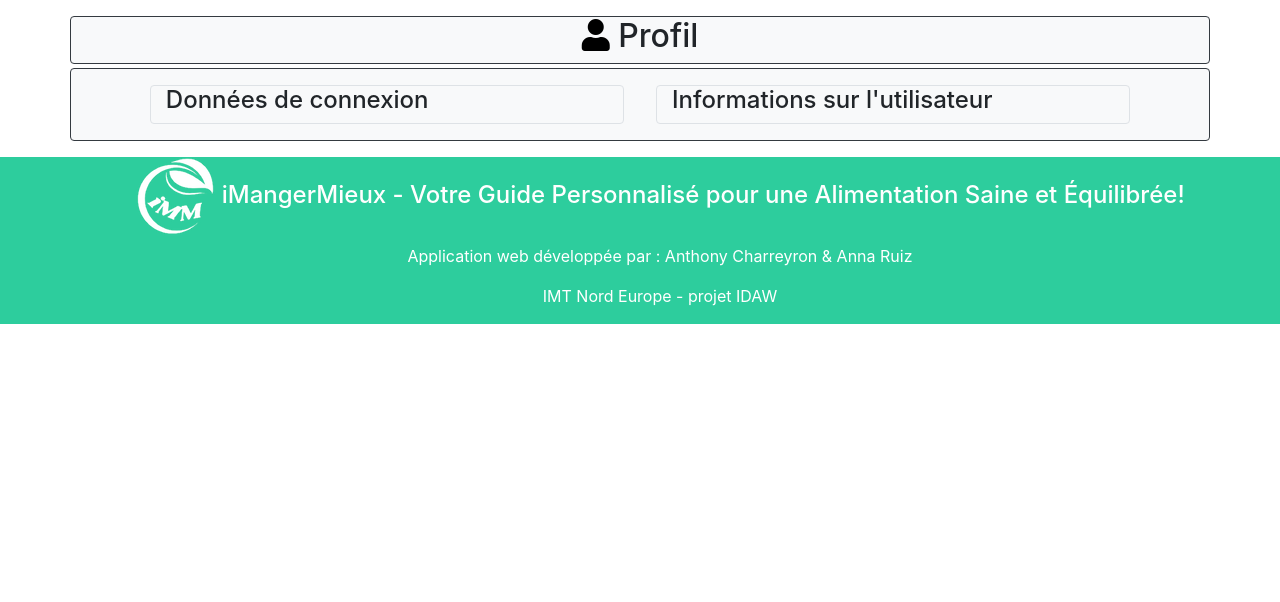
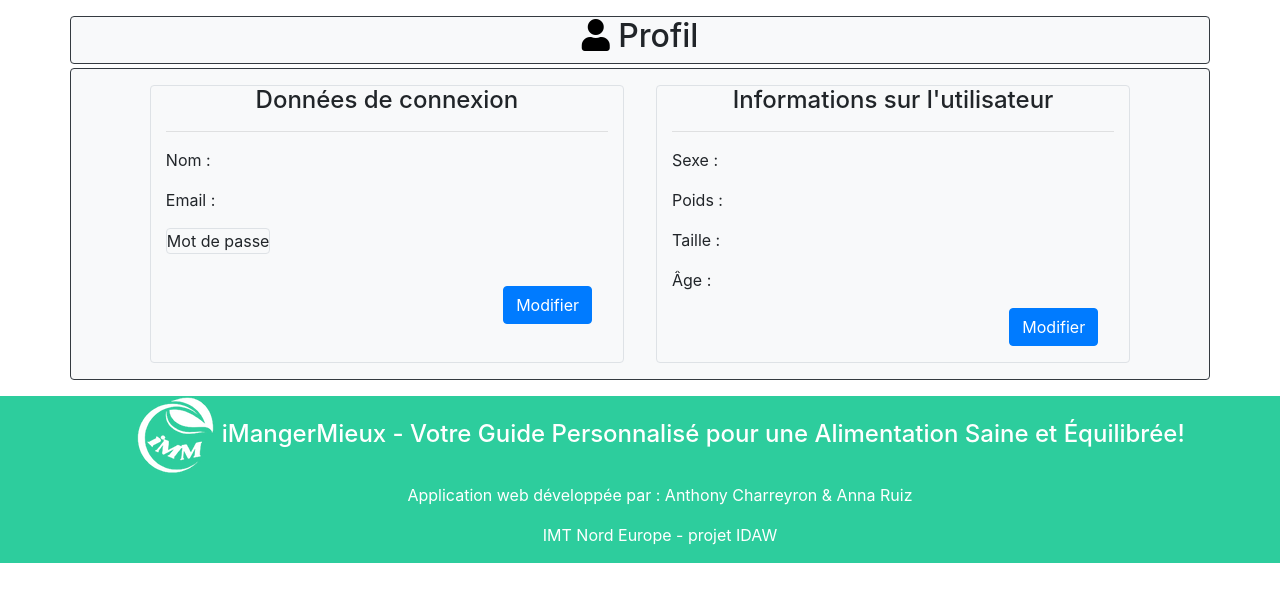
Before and after one commit to AnnnaRuiz/iMangerMieux, a PHP site: page /index.php?page=profil in a window 1280 px wide. Shown: the part 50-652 px from the top of the page. Run offline with PHP 8.4, Linux system fonts and the light colour scheme; some libraries are stand-ins or nearby versions.

Commit message:
front profil

```diff
--- a/frontend/profil.php
+++ b/frontend/profil.php
@@ -1,4 +1,4 @@
-<div class="container center mb-3">
+<div class="container mb-3">
     <div class="row">
         <div class="col-12">
             <div class="row mb-1">
@@ -8,10 +8,25 @@
             </div>
             <div class="row border border-dark bg-light rounded justify-content-center">
                 <div class="col-5 m-3 border rounded">
-                    <h4>Données de connexion</h4>
+                    <h4 class="text-center">Données de connexion</h4>
+                    <hr/>
+                    <p>Nom : <?php ?></p>
+                    <p>Email : <?php ?></p>
+                    <p class="border rounded d-inline-flex"> Mot de passe <?php ?></p>
+                    <div class="row m-3">
+                        <button type="button" class="btn btn-primary ml-auto" onclick="modifyUserAccount(this)">Modifier</button>
+                    </div>
                 </div>
                 <div class="col-5 m-3 border rounded">
-                    <h4>Informations sur l'utilisateur</h4>
+                    <h4 class="text-center">Informations sur l'utilisateur</h4>
+                    <hr/>
+                    <p>Sexe : <?php ?></p>
+                    <p>Poids : <?php ?></p>
+                    <p>Taille : <?php ?></p>
+                    <p>Âge : <?php ?></p>
+                    <div class="row m-3">
+                        <button type="button" class="btn btn-primary ml-auto" onclick="modifyUserInfo(this)">Modifier</button>
+                    </div>
                 </div>
             </div>
         </div>
```
